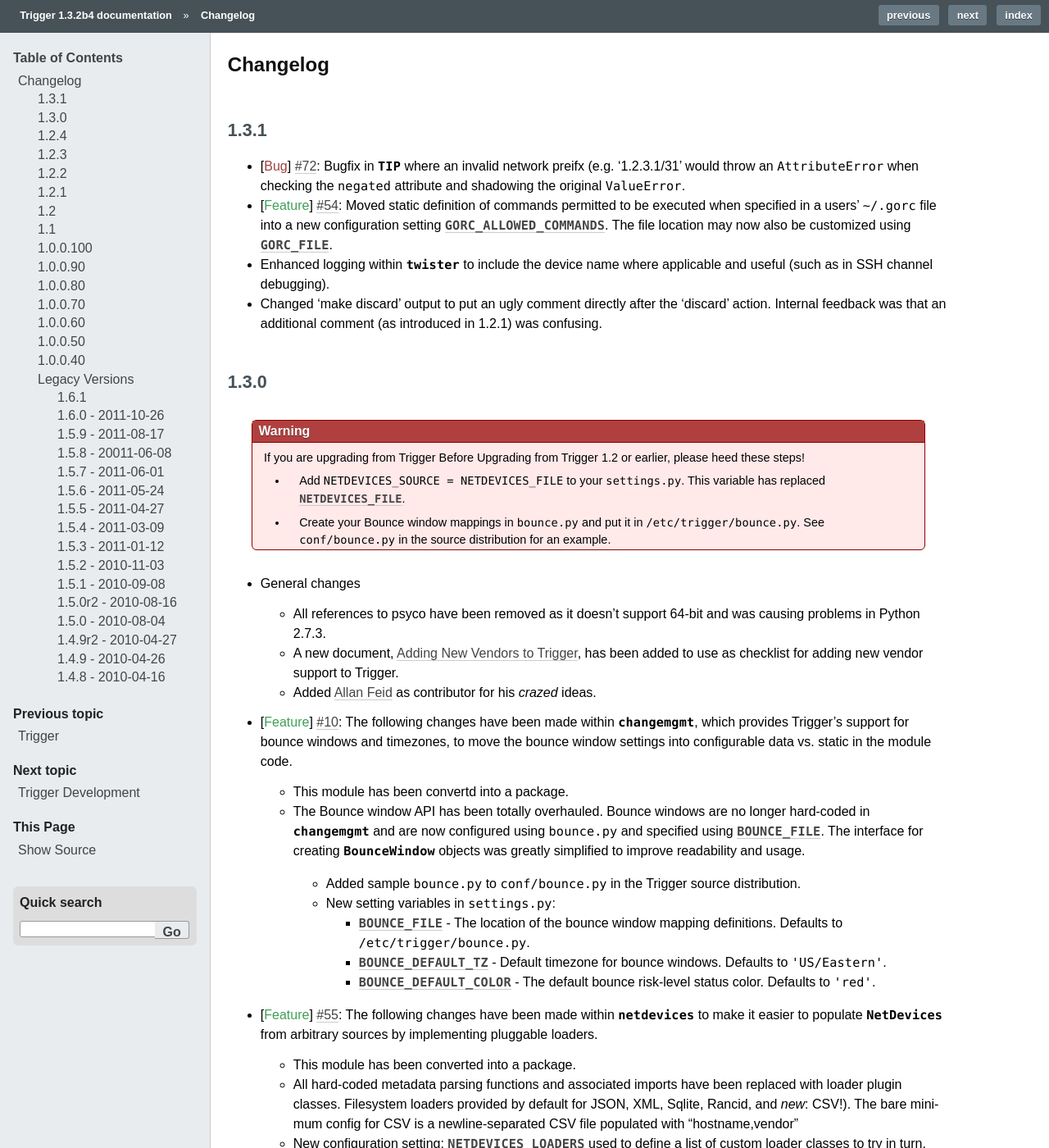
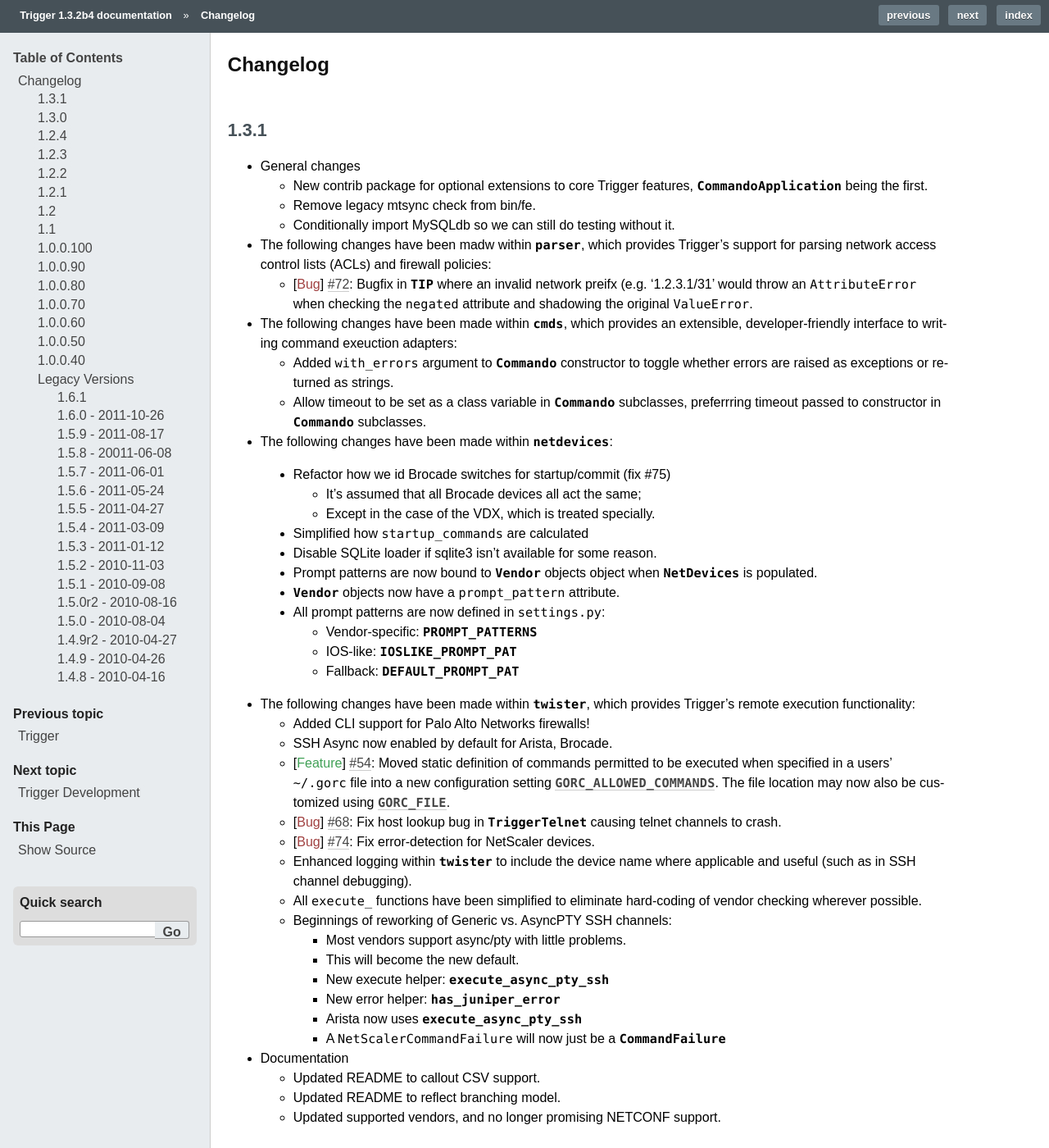
Before and after one commit to trigger/trigger, a Sphinx documentation site: the page built from docs/changelog.rst, in a window 1280 px wide and 1400 px high. Shown: the whole window at 82% size. Built offline with Sphinx 7.4.7, drawn with Linux system fonts in a browser that asks for light colours.

Commit message:
Merge in changelog.rst from formally released Trigger 1.3.1! :)

```diff
--- a/docs/changelog.rst
+++ b/docs/changelog.rst
@@ -7,19 +7,87 @@
 1.3.1
 =====
 
-+ :bug:`72` Bugfix in `~trigger.acl.parser.TIP` where an invalid network preifx
-  (e.g. '1.2.3.1/31' would throw an ``AttributeError`` when checking the
-  ``negated`` attribute and shadowing the original ``ValueError``.
-+ :feature:`54` Moved static definition of commands permitted to be executed
-  when specified in a users' ``~/.gorc`` file into a new configuration setting
-  :setting:`GORC_ALLOWED_COMMANDS`. The file location may now also be
-  customized using :setting:`GORC_FILE`.
-+ Enhanced logging within `~trigger.twister` to include the device name where
-  applicable and useful (such as in SSH channel debugging).
++ General changes
 
-+ Changed 'make discard' output to put an ugly comment directly after
-  the 'discard' action.  Internal feedback was that an additional
-  comment (as introduced in 1.2.1) was confusing.
+  - New contrib package for optional extensions to core Trigger
+    features, `~trigger.contrib.commando.CommandoApplication` being
+    the first.
+  - Remove legacy mtsync check from bin/fe.
+  - Conditionally import MySQLdb so we can still do testing without
+    it.
+
++ The following changes have been madw within `~trigger.acl.parser`,
+  which provides Trigger's support for parsing network access control
+  lists (ACLs) and firewall policies:
+
+  - :bug:`72` Bugfix in `~trigger.acl.parser.TIP` where an invalid
+    network preifx (e.g. '1.2.3.1/31' would throw an
+    ``AttributeError`` when checking the ``negated`` attribute and
+    shadowing the original ``ValueError``.
+
++ The following changes have been made within `~trigger.cmds`, which
+  provides an extensible, developer-friendly interface to writing
+  command exeuction adapters:
+
+  - Added ``with_errors`` argument to `~trigger.cmds.Commando`
+    constructor to toggle whether errors are raised as exceptions or
+    returned as strings.
+  - Allow timeout to be set as a class variable in
+    `~trigger.cmds.Commando` subclasses, preferrring timeout passed to
+    constructor in `~trigger.cmds.Commando` subclasses.
+
++  The following changes have been made within `~trigger.netdevices`:
+
+  - Refactor how we id Brocade switches for startup/commit (fix #75)
+
+    * It's assumed that all Brocade devices all act the same;
+    * Except in the case of the VDX, which is treated specially.
+
+  - Simplified how ``startup_commands`` are calculated
+  - Disable SQLite loader if sqlite3 isn't available for some reason.
+  - Prompt patterns are now bound to `~trigger.netdevices.Vendor`
+    objects object when `~trigger.netdevices.NetDevices` is populated.
+  - `~trigger.netdevices.Vendor` objects now have a ``prompt_pattern``
+    attribute.
+  - All prompt patterns are now defined in ``settings.py``:
+
+    * Vendor-specific: :setting:`PROMPT_PATTERNS`
+    * IOS-like: :setting:`IOSLIKE_PROMPT_PAT`
+    * Fallback: :setting:`DEFAULT_PROMPT_PAT`
+
++ The following changes have been made within `~trigger.twister`,
+  which provides Trigger's remote execution functionality:
+
+  - Added CLI support for Palo Alto Networks firewalls!
+  - SSH Async now enabled by default for Arista, Brocade.
+  - :feature:`54` Moved static definition of commands permitted to be
+    executed when specified in a users' ``~/.gorc`` file into a new
+    configuration setting :setting:`GORC_ALLOWED_COMMANDS`. The file
+    location may now also be customized using :setting:`GORC_FILE`.
+  - :bug:`68` Fix host lookup bug in `~trigger.twister.TriggerTelnet`
+    causing telnet channels to crash.
+  - :bug:`74` Fix error-detection for NetScaler devices.
+  - Enhanced logging within `~trigger.twister` to include the device
+    name where applicable and useful (such as in SSH channel
+    debugging).
+  - All ``execute_`` functions have been simplified to eliminate
+    hard-coding of vendor checking wherever possible.
+  - Beginnings of reworking of Generic vs. AsyncPTY SSH channels:
+
+    * Most vendors support async/pty with little problems.
+    * This will become the new default.
+    * New execute helper: `~trigger.twister.execute_async_pty_ssh`
+    * New error helper: `~trigger.twister.has_juniper_error`
+    * Arista now uses `~trigger.twister.execute_async_pty_ssh`
+    * A ``NetScalerCommandFailure`` will now just be a
+      `~trigger.exceptions.CommandFailure`
+
++ Documentation
+
+  - Updated README to callout CSV support.
+  - Updated README to reflect branching model.
+  - Updated supported vendors, and no longer promising NETCONF
+    support.
 
 .. _v1.3.0:
 
```
